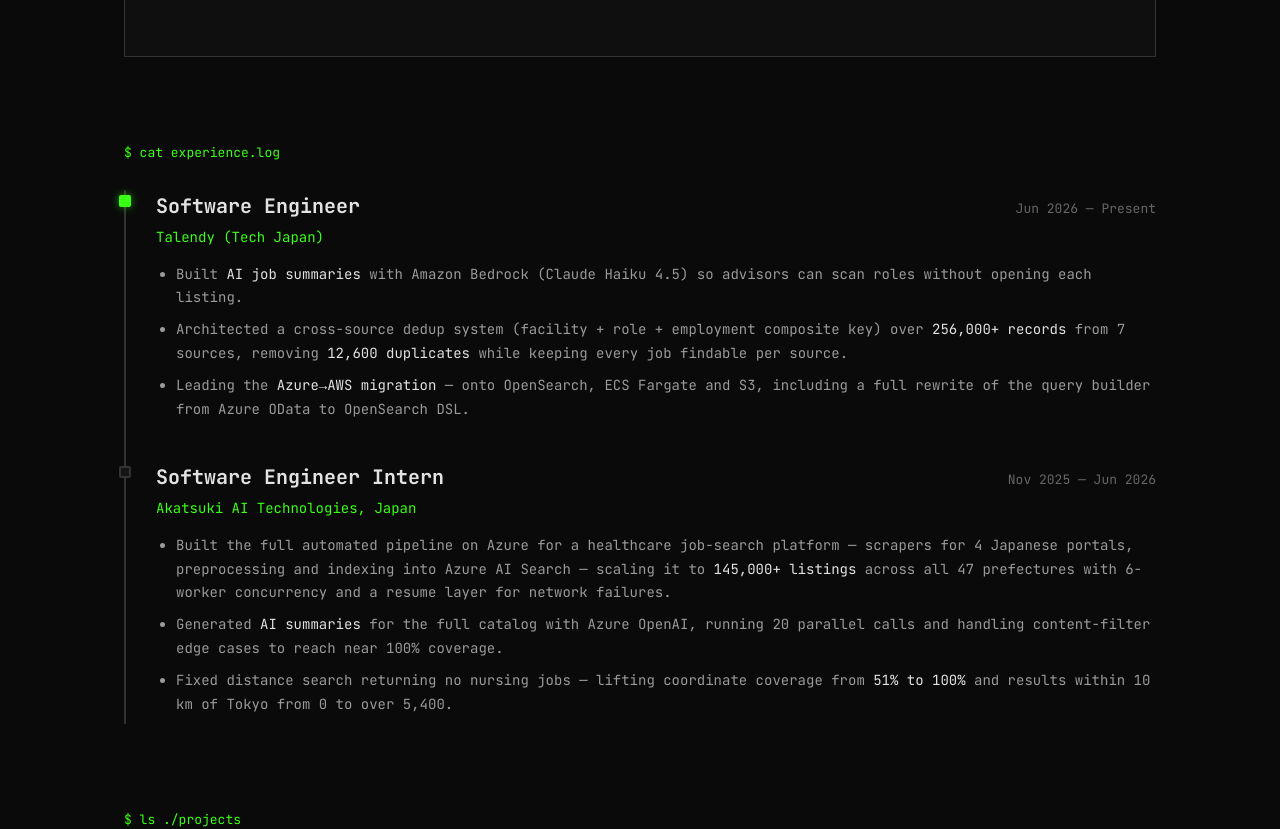
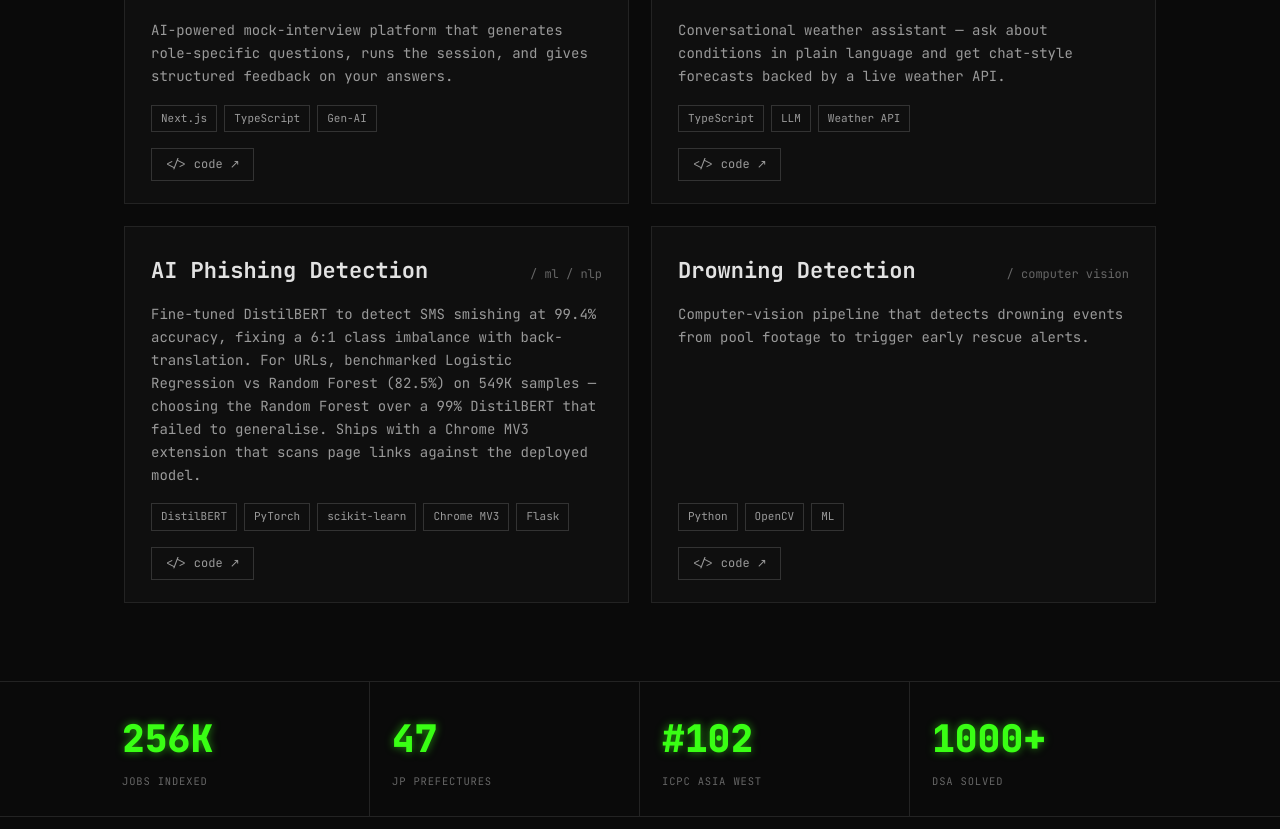
Before and after one commit to owaish7/owais-portfolio, a Next.js app: page / in a window 1280 px wide. Shown: the part 1580-2409 px from the top of the page. Built offline with nearby package versions, Linux system fonts and the light colour scheme; no server answers.

Commit message:
Refresh portfolio for AI and tech internship applications

```diff
--- a/components/Portfolio.tsx
+++ b/components/Portfolio.tsx
@@ -64,11 +64,11 @@
         onOpenPalette={openPalette}
       />
       <Hero />
+      <Projects />
       <StatStrip />
       <About />
+      <Experience />
       <Terminal theme={theme} onToggleTheme={toggleTheme} />
-      <Experience />
-      <Projects />
       <Skills />
       <Achievements />
       <Contact themeLabel={themeLabel} />
```
